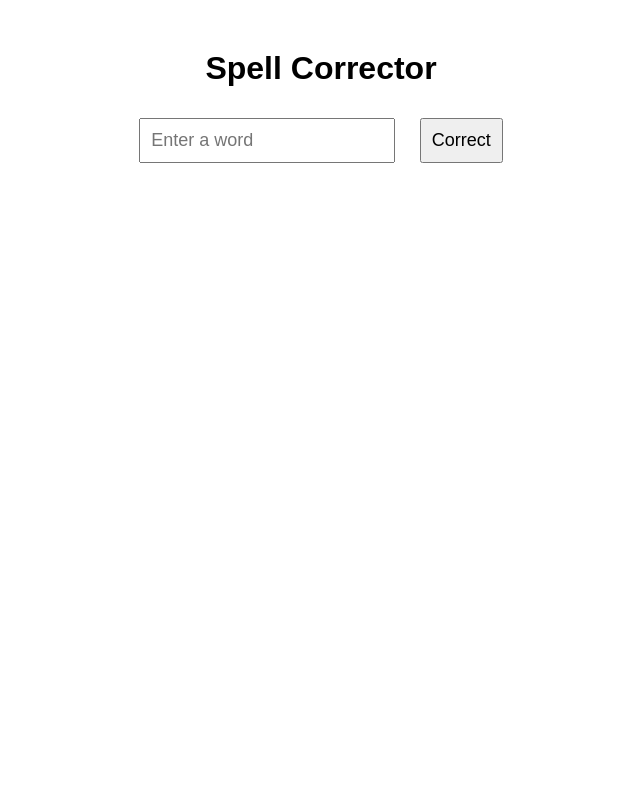
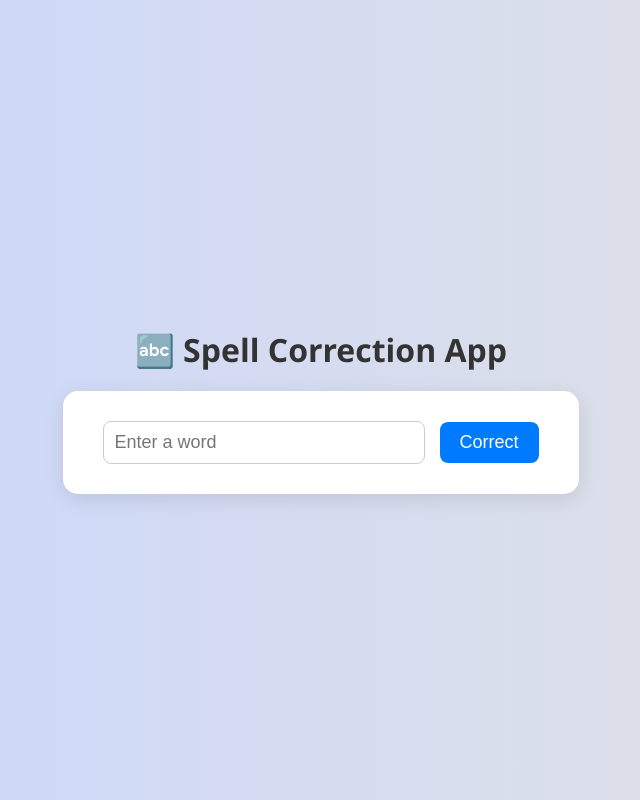
Before and after one commit to tanisha346gfd/Spell-corrector, a Flask app: page / in a window 1280 px wide. Shown: the whole page, without its empty margins (319-959 px from the left). Run offline with Flask 3, Linux system fonts and the light colour scheme; parts of the project's set-up code (start-up, migrations or seed data) failed here and were passed over.

Commit message:
Update index.html

```diff
--- a/templates/index.html
+++ b/templates/index.html
@@ -4,25 +4,72 @@
     <title>Spell Corrector</title>
     <style>
         body {
-            font-family: Arial;
-            margin-top: 50px;
-            text-align: center;
+            font-family: 'Segoe UI', Tahoma, Geneva, Verdana, sans-serif;
+            background: linear-gradient(to right, #c9d6ff, #e2e2e2);
+            display: flex;
+            flex-direction: column;
+            align-items: center;
+            justify-content: center;
+            height: 100vh;
+            margin: 0;
         }
-        input, button {
+
+        h1 {
+            color: #333;
+            margin-bottom: 20px;
+        }
+
+        form {
+            background-color: #fff;
+            padding: 30px 40px;
+            border-radius: 15px;
+            box-shadow: 0 5px 20px rgba(0,0,0,0.1);
+        }
+
+        input[type="text"] {
             padding: 10px;
             font-size: 18px;
-            margin: 10px;
+            border: 1px solid #ccc;
+            border-radius: 8px;
+            width: 300px;
+            margin-right: 10px;
+        }
+
+        button {
+            padding: 10px 20px;
+            font-size: 18px;
+            background-color: #007bff;
+            color: white;
+            border: none;
+            border-radius: 8px;
+            cursor: pointer;
+        }
+
+        button:hover {
+            background-color: #0056b3;
+        }
+
+        h2 {
+            margin-top: 30px;
+            font-size: 22px;
+            color: #444;
+        }
+
+        span {
+            color: green;
+            font-weight: bold;
         }
     </style>
 </head>
 <body>
-    <h1>Spell Corrector</h1>
+    <h1>🔤 Spell Correction App</h1>
     <form method="POST">
         <input type="text" name="word" placeholder="Enter a word" required>
         <button type="submit">Correct</button>
     </form>
+
     {% if corrected %}
-        <h2>Suggested Correction: <span style="color: green">{{ corrected }}</span></h2>
+        <h2>Suggested Correction: <span>{{ corrected }}</span></h2>
     {% endif %}
 </body>
 </html>
```
